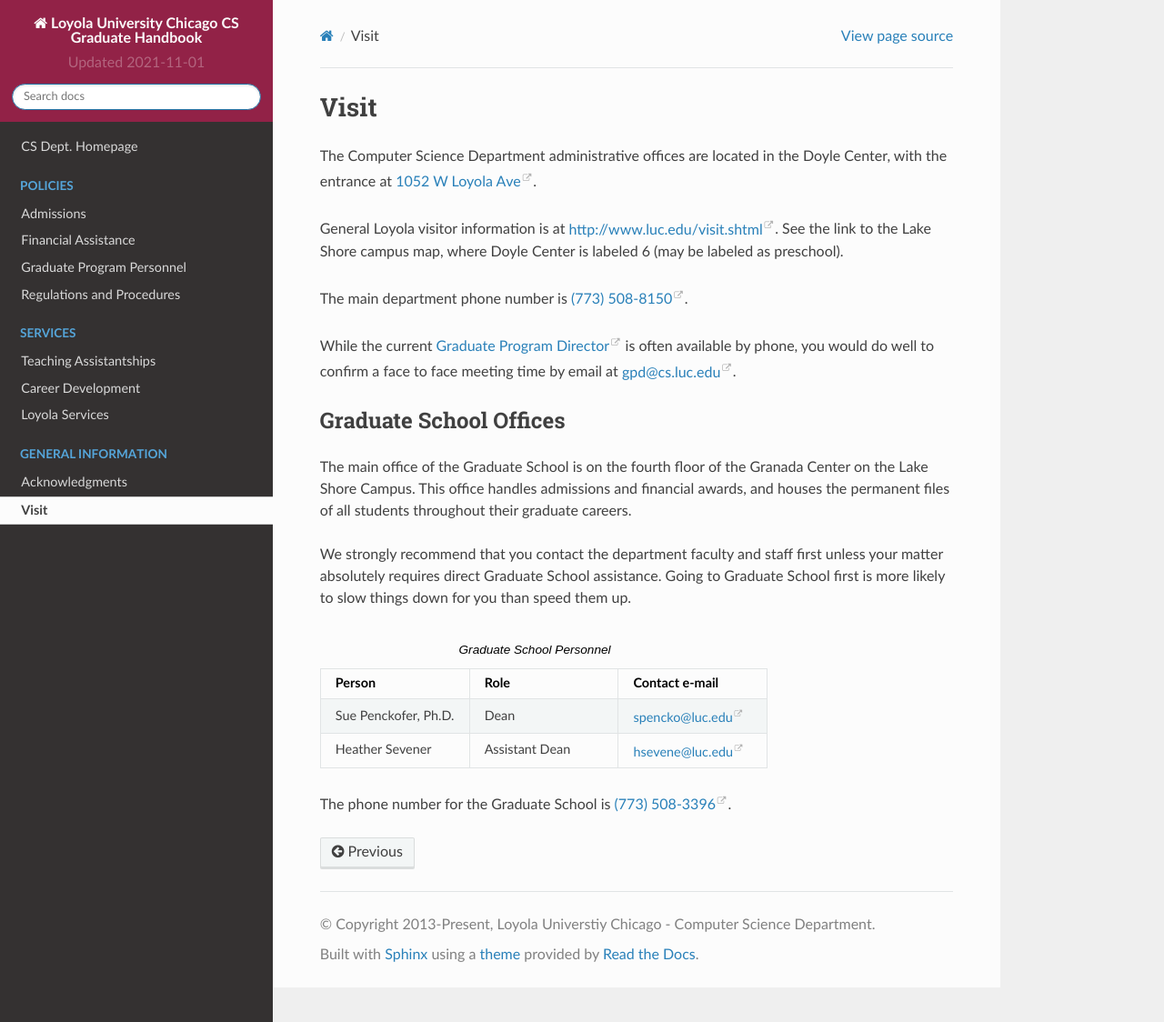
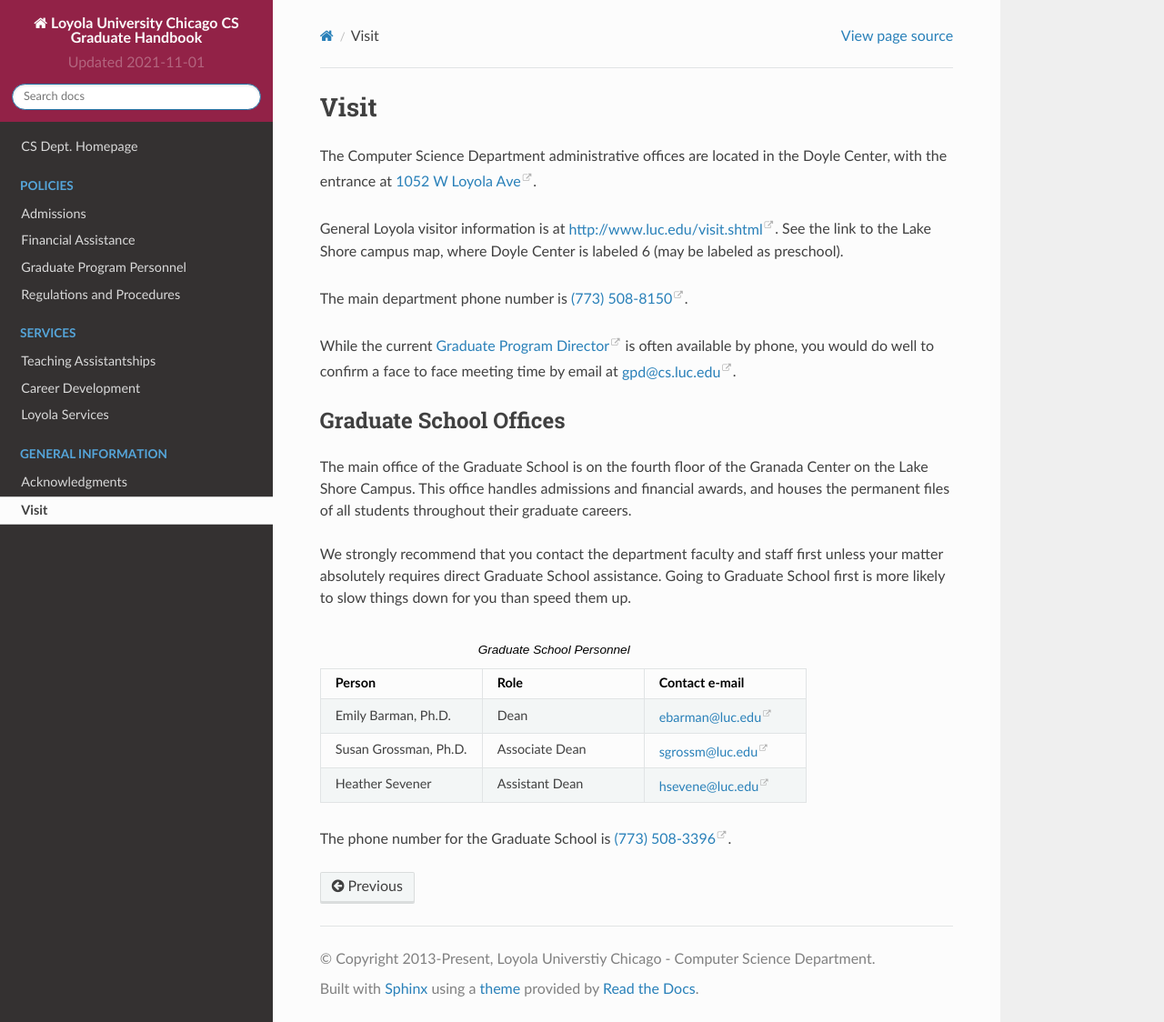
Before and after one commit to LoyolaChicagoCS/gradhandbook, a Sphinx documentation site: the page built from source/general/visit.rst, in a window 1280 px wide and 1124 px high. Shown: the whole window at 91% size. Built offline with Sphinx 7.4.7 and the Read the Docs theme 2.0.0, drawn with Linux system fonts in a browser that asks for light colours.

Commit message:
Add new dean and associate dean

```diff
--- a/source/general/visit.rst
+++ b/source/general/visit.rst
@@ -20,7 +20,8 @@
     :header: "Person", "Role", "Contact e-mail"
     :widths: 15, 15, 15
 
-    "Sue Penckofer, Ph.D.", "Dean", "spencko@luc.edu"
+    "Emily Barman, Ph.D.", "Dean", "ebarman@luc.edu"
+    "Susan Grossman, Ph.D.", "Associate Dean", "sgrossm@luc.edu"
     "Heather Sevener", "Assistant Dean", "hsevene@luc.edu"
 
 The phone number for the Graduate School is `(773) 508-3396 <tel:+7735083396>`_.
```
